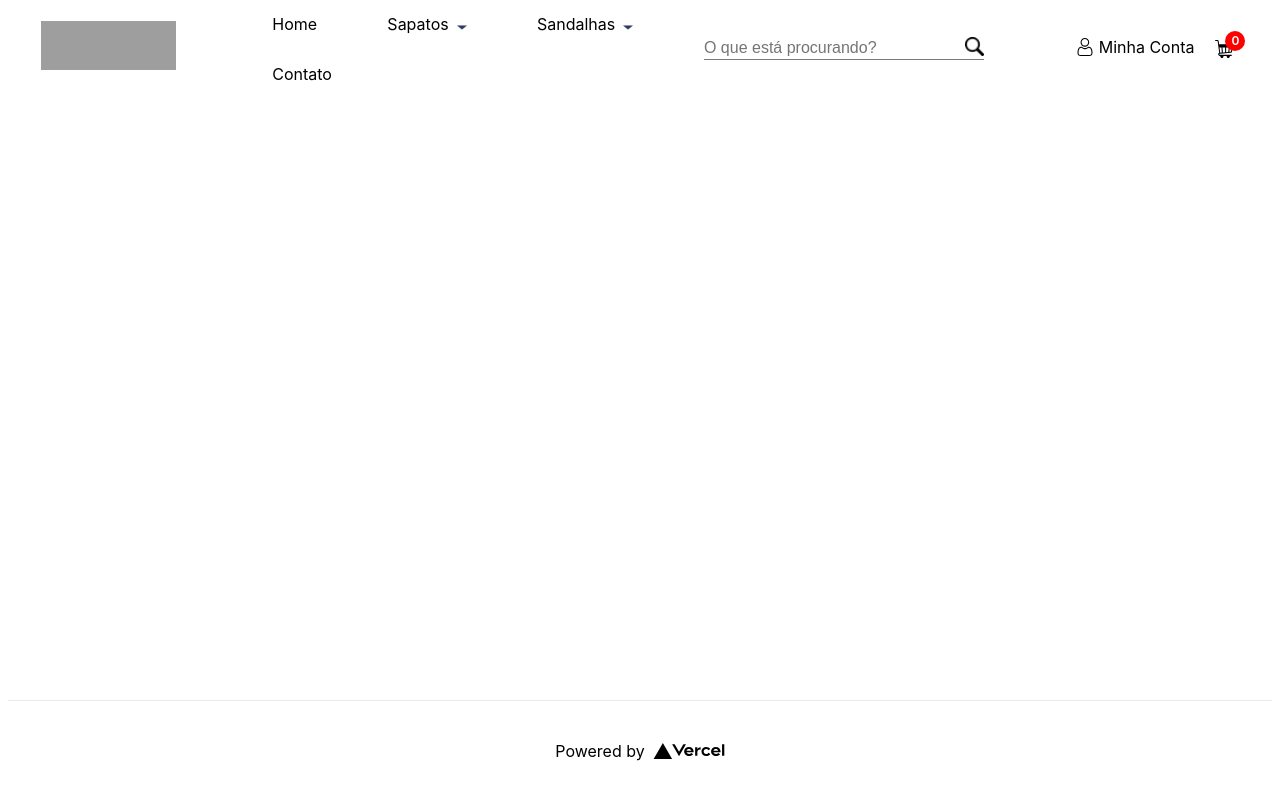
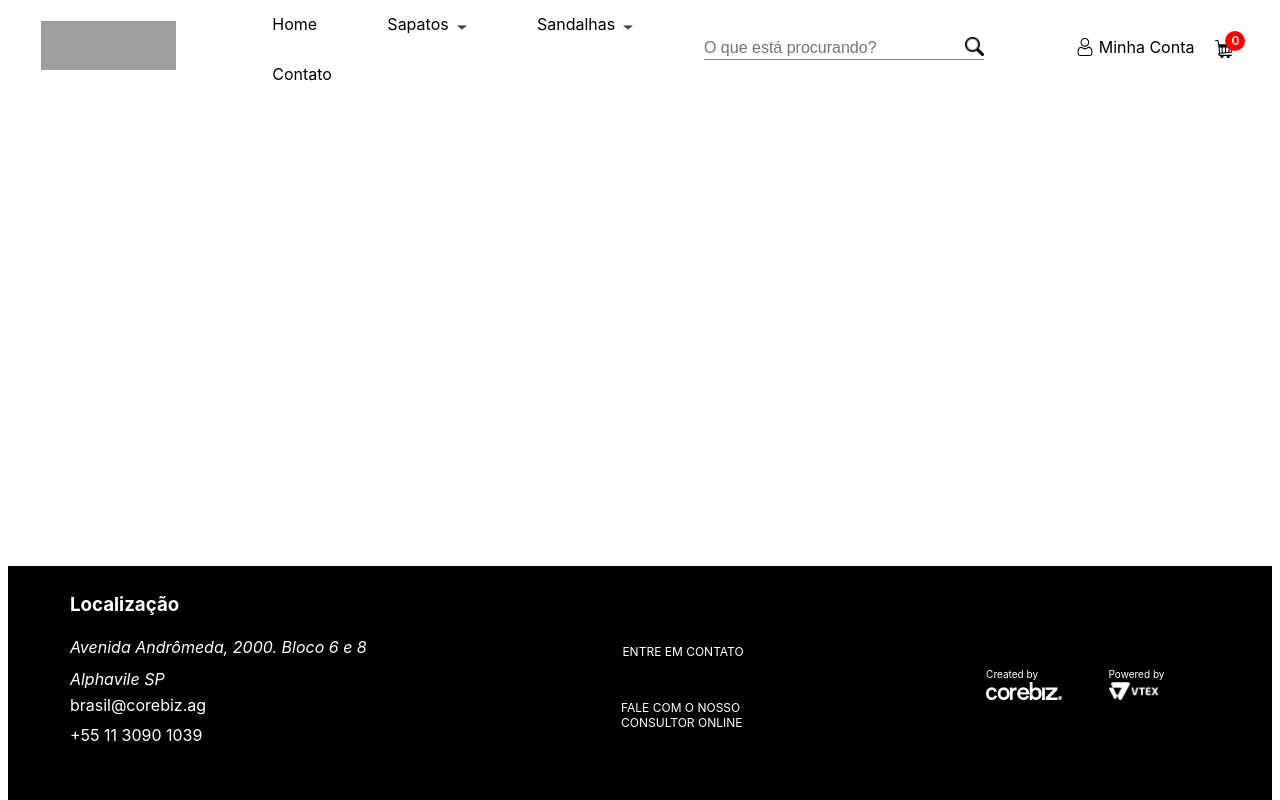
Before and after one commit to dan-liberato/go-beyond-front-end, a Next.js app: page / in a window 1280 px wide. Built offline with nearby package versions, Linux system fonts and the light colour scheme; grey boxes are pictures that could not be loaded.

Commit message:
feat: updated Footer, added texts, buttons and images

```diff
--- a/src/components/Footer/footer.module.css
+++ b/src/components/Footer/footer.module.css
@@ -1,20 +1,101 @@
 .container {
+	display: flex;
+	background: #000;
 	width: 100%;
-	height: 100px;
-	border-top: 1px solid #eaeaea;
+}
+
+.footer {
+	margin: auto;
+	width: 100%;
+	max-width: 1172.2px;
+	padding: 27px 16px;
+	color: #fff;
+	font-weight: 400;
+
 	display: flex;
+	flex-flow: column;
 	justify-content: center;
 	align-items: center;
 }
 
-.container a {
-	display: flex;
-	justify-content: center;
-	align-items: center;
-	flex-grow: 1;
+.footer__contents {
+	height: 160px;
+	position: relative;
 }
 
-.logo {
-	height: 1em;
-	margin-left: 0.5rem;
+.location {
+	margin-bottom: 20px;
 }
+
+.location__title {
+	margin-bottom: 15px;
+}
+
+.location__title::after {
+	background: #fff;
+}
+
+.location__address {
+	line-height: 32px;
+}
+
+.location__contact {
+	display: flex;
+	flex-direction: column;
+	gap: 10px;
+}
+
+.contact {
+	display: flex;
+	flex-direction: column;
+	justify-content: center;
+	gap: 26px;
+}
+
+.contact__button {
+	font-family: var(--fontNunito);
+	font-size: 12px;
+	width: 198px;
+	height: 38px;
+	padding: 16px 18px;
+	display: flex;
+	justify-content: flex-start;
+	align-items: center;
+	text-transform: uppercase;
+	background: var(--details-color);
+	color: var(--textColor-black);
+}
+
+.contact__button:last-of-type .contact__buttonIcon {
+	width: 28px;
+}
+
+.contact__buttonIcon {
+	margin-right: 10px;
+}
+
+.credits {
+	width: 224px;
+	height: 50px;
+	display: flex;
+	flex-direction: row;
+	justify-content: space-between;
+	align-items: center;
+}
+
+.credits span {
+	font-size: 10px;
+	margin-top: 1px;
+}
+
+.credits__created img,
+.credits__powered img {
+	height: 18px;
+}
+
+@media (min-width: 64rem) {
+	.footer {
+		flex-flow: row;
+		justify-content: space-between;
+	}
+}
--- a/src/components/Footer/index.tsx
+++ b/src/components/Footer/index.tsx
@@ -1,25 +1,109 @@
-import Image from "next/image";
+/* eslint-disable @next/next/no-img-element */
+import Link from "next/link";
 
 import styles from "./footer.module.css";
 
 export const Footer = () => {
 	return (
-		<footer className={styles.container}>
-			<a
-				href="https://vercel.com?utm_source=create-next-app&utm_medium=default-template&utm_campaign=create-next-app"
-				target="_blank"
-				rel="noopener noreferrer"
-			>
-				Powered by{" "}
-				<span className={styles.logo}>
-					<Image
-						src="/vercel.svg"
-						alt="Vercel Logo"
-						width={72}
-						height={16}
-					/>
-				</span>
-			</a>
-		</footer>
+		<div className={styles.container}>
+			<footer className={styles.footer}>
+				<div
+					className={`${styles.footer__contents} ${styles.location}`}
+				>
+					<h3 className={`${styles.location__title} ${styles.title}`}>
+						Localização
+					</h3>
+					<address className={styles.location__address}>
+						Avenida Andrômeda, 2000. Bloco 6 e 8 <br />
+						Alphavile SP
+					</address>
+					<div className={styles.location__contact}>
+						<a
+							href="mailtto:brasil@corebiz.ag"
+							title="E-mail"
+							className={styles.location__email}
+						>
+							brasil@corebiz.ag
+						</a>
+						<a
+							href="tel:+55 11 3090 1039"
+							title="Telefone"
+							className={styles.location__phone}
+						>
+							+55 11 3090 1039
+						</a>
+					</div>
+				</div>
+
+				<div className={`${styles.footer__contents} ${styles.contact}`}>
+					<Link href="#">
+						<a
+							className={`btn-secondary ${styles.contact__button}`}
+						>
+							<svg
+								className={styles.contact__buttonIcon}
+								width="17"
+								height="14"
+								viewBox="0 0 17 14"
+								fill="none"
+								xmlns="http://www.w3.org/2000/svg"
+							>
+								<path
+									fillRule="evenodd"
+									clipRule="evenodd"
+									d="M15.3 0.666748H1.7C0.765 0.666748 0.0085 1.398 0.0085 2.29175L0 12.0417C0 12.9355 0.765 13.6667 1.7 13.6667H15.3C16.235 13.6667 17 12.9355 17 12.0417V2.29175C17 1.398 16.235 0.666748 15.3 0.666748ZM15.3 3.91675L8.50001 7.97925L1.70001 3.91675V2.29175L8.50001 6.35425L15.3 2.29175V3.91675Z"
+									fill="black"
+								/>
+							</svg>
+							<span>Entre em contato</span>
+						</a>
+					</Link>
+
+					<Link href="#">
+						<a
+							className={`btn-secondary ${styles.contact__button}`}
+						>
+							<svg
+								className={styles.contact__buttonIcon}
+								width="17"
+								height="20"
+								viewBox="0 0 17 20"
+								fill="none"
+								xmlns="http://www.w3.org/2000/svg"
+							>
+								<path
+									fillRule="evenodd"
+									clipRule="evenodd"
+									d="M8.5 0C3.80611 0 0 3.66364 0 8.18182V14.5455C0 16.0545 1.26556 17.2727 2.83333 17.2727H5.66667V10H1.88889V8.18182C1.88889 4.66364 4.845 1.81818 8.5 1.81818C12.155 1.81818 15.1111 4.66364 15.1111 8.18182V10H11.3333V17.2727H15.1111V18.1818H8.5V20H14.1667C15.7344 20 17 18.7818 17 17.2727V8.18182C17 3.66364 13.1939 0 8.5 0Z"
+									fill="black"
+								/>
+							</svg>
+							<span>Fale Com o nosso consultor Online</span>
+						</a>
+					</Link>
+				</div>
+
+				<div className={`${styles.footer__contents} ${styles.credits}`}>
+					<div
+						className={`${styles.credits__created} ${styles.flexColCenter}`}
+					>
+						<span>Created by</span>
+						<img
+							src="/assets/brand/corebiz.png"
+							alt="Powered by Corebiz"
+						/>
+					</div>
+					<div
+						className={`${styles.credits__powered} ${styles.flexColCenter}`}
+					>
+						<span>Powered by</span>
+						<img
+							src="/assets/brand/vtex.png"
+							alt="Powered by VTEX"
+						/>
+					</div>
+				</div>
+			</footer>
+		</div>
 	);
 };
```
